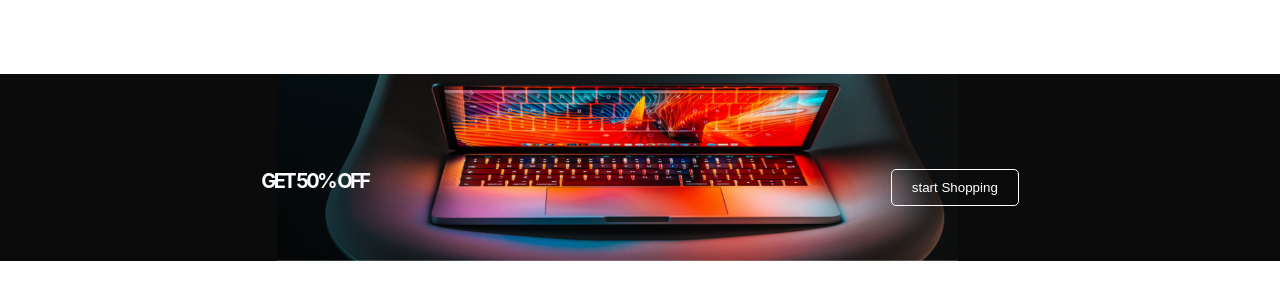
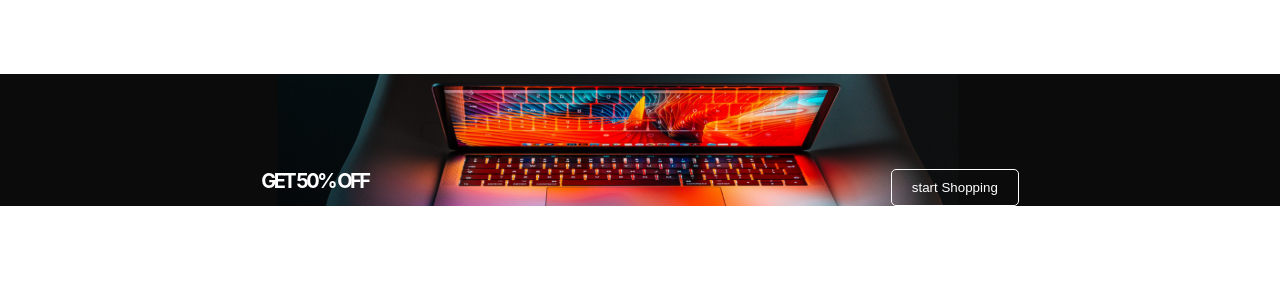
Before and after one commit to Ajyal-React/eCommerceApp_teamTwo, a React (Create React App) app: page / in a window 1280 px wide. Shown: the part 1118-1418 px from the top of the page. After the commit the page ends 1324 px from the top, so only its background shows below. Built offline with nearby package versions, Linux system fonts and the light colour scheme.

Commit message:
edit styled for image

```diff
--- a/src/Pages/HomePage/HomePage.Style.js
+++ b/src/Pages/HomePage/HomePage.Style.js
@@ -3,10 +3,9 @@ import backImg from "../../images/Group14858.png";
 import {FlexBox} from '../../Global.style'
 
 export const BackgroundImage = styled.div`
-    height: 1088px;
     background-image: url(${backImg});
     background-repeat: no-repeat;
-    background-size: contain;
+    background-size: cover;
 `
 export const UpdateFlexBox = styled(FlexBox)`
     justify-content: space-around;
```
